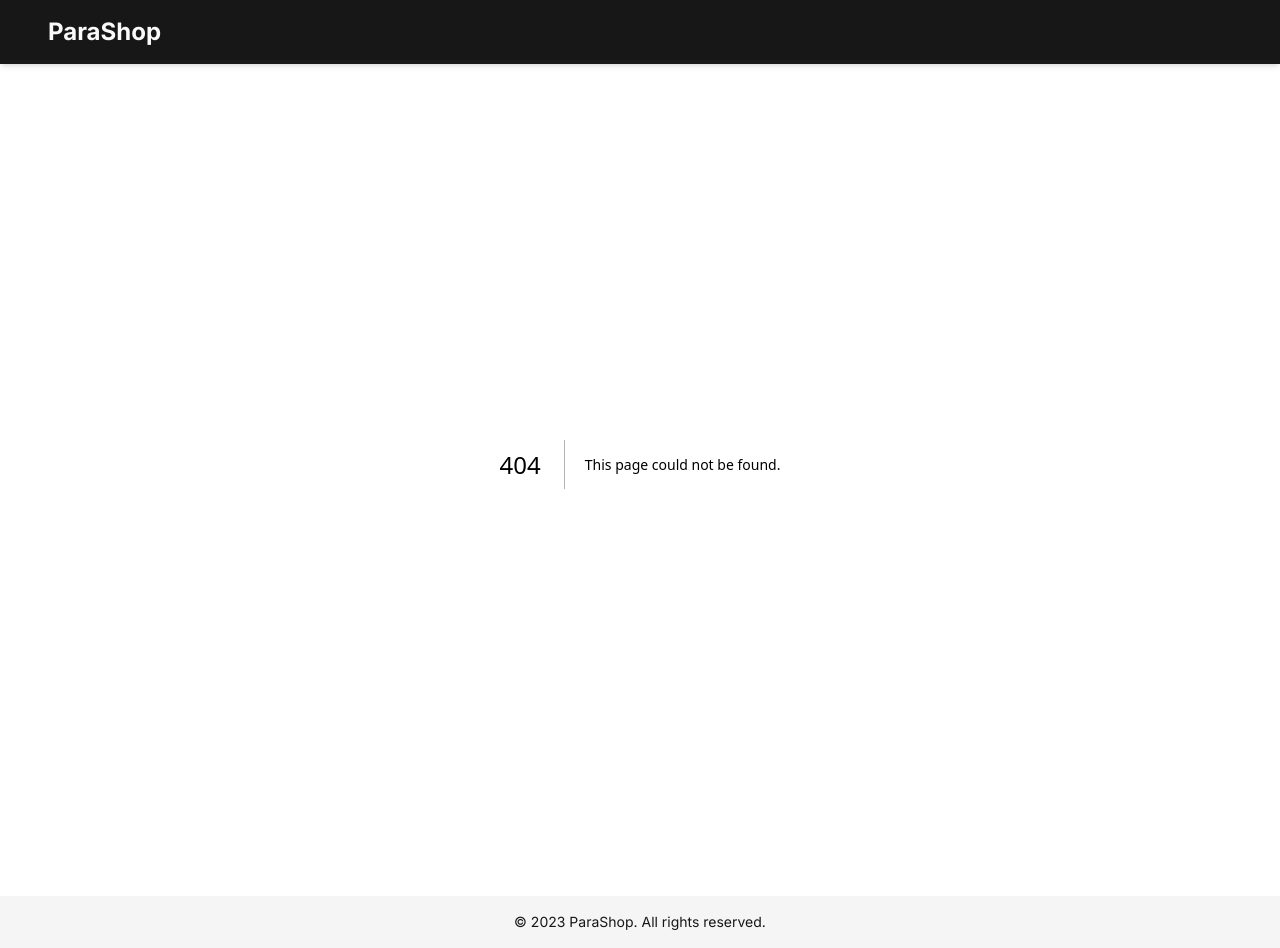
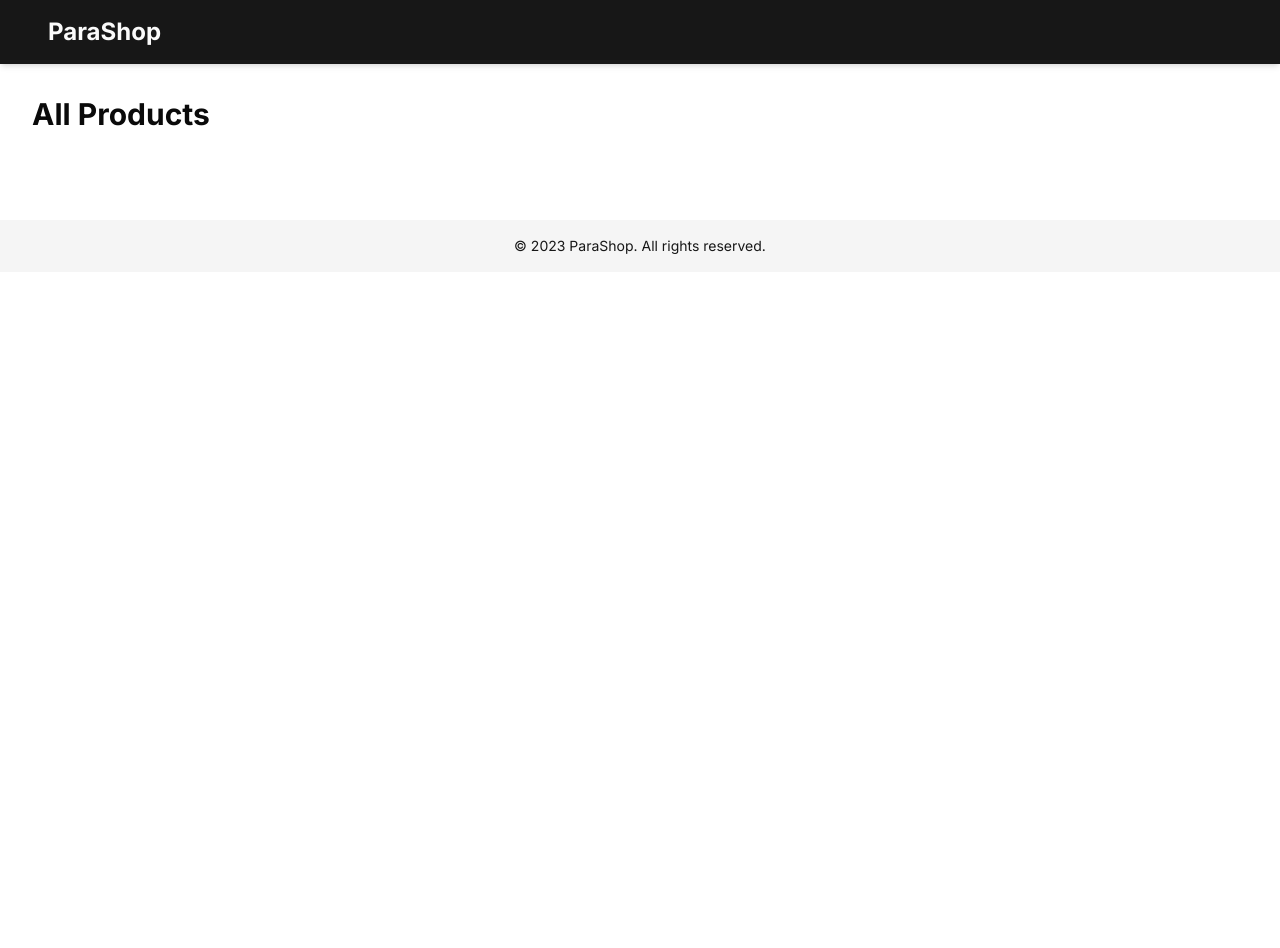
Before and after one commit to webcraft012/my-app-1746733962274, a Next.js app: page /products in a window 1280 px wide. Before the commit this address had no page. After the commit the page ends 800 px from the top, so only its background shows below. Built offline with nearby package versions, Linux system fonts and the light colour scheme.

Commit message:
Create file: app/products/page.tsx

```diff
--- /dev/null
+++ b/app/products/page.tsx
@@ -0,0 +1,14 @@
+'use client';
+
+import React from 'react';
+
+const ProductsPage = () => {
+  return (
+    <div className="container mx-auto py-8">
+      <h2 className="text-3xl font-bold mb-6">All Products</h2>
+      {/* Future: Product listing */}
+    </div>
+  );
+};
+
+export default ProductsPage;
```
